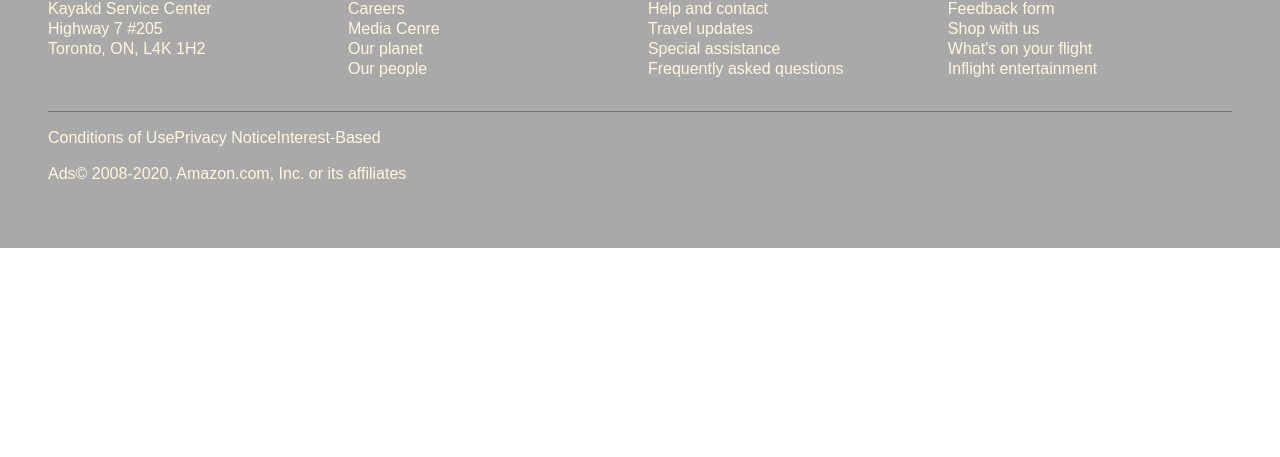
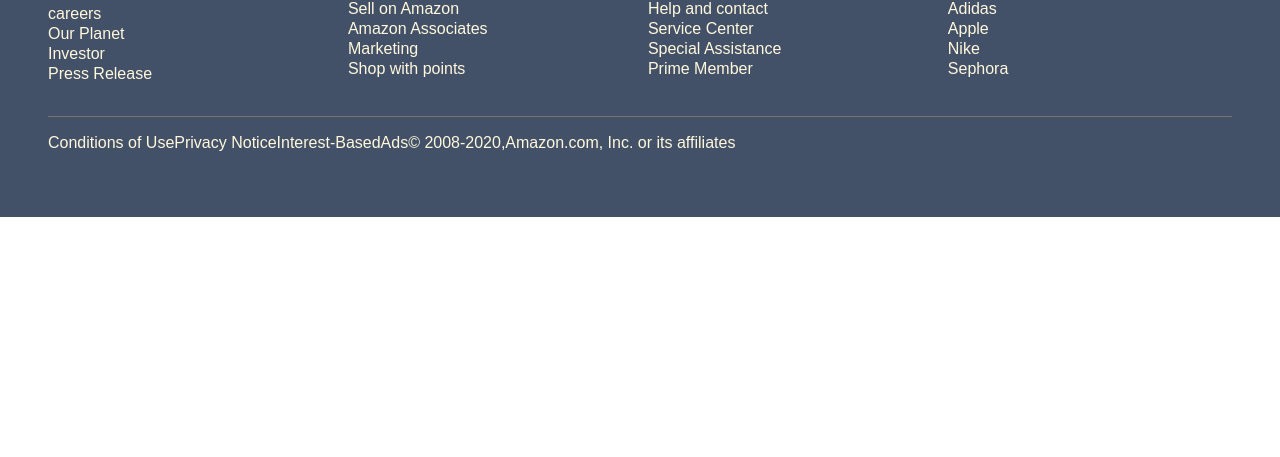
Before and after one commit to Saira-Web/template-amazon, a plain HTML site: page index.html in a window 1280 px wide. Shown: the part 343-800 px from the top of the page. Drawn offline with Linux system fonts and the light colour scheme.

Commit message:
footer background colour changed

```diff
--- a/css/default.css
+++ b/css/default.css
@@ -3,9 +3,6 @@
     /* height: 100%; */
 }
 
-
-
-/*commmon classes */
 .flex{
     display: flex;
     justify-content: space-between;
@@ -119,6 +116,9 @@ button{
     width: 100%;
 }
 
+.sub-footer{
+    display: flex;
+}
  .item {
 
     border: none solid white;
@@ -155,7 +155,7 @@ button{
 /* Style for footer starts here */
 .footer{
     padding: 3em;
-    background-color: darkgray;
+    background-color:  rgb(67, 81, 104);
     color:cornsilk
 }
 .items{
--- a/index.html
+++ b/index.html
@@ -69,21 +69,22 @@
 
         <div class="flex horizontal-line">
             <section class="items">
-                <h3>Contact</h3>
+                <h2>Get to Know Us</h2>
                 <ul>
-                    <li>Kayakd Service Center </li>
-                    <li>Highway 7 #205</li>
-                    <li>Toronto, ON, L4K 1H2</li>
+                    <li>careers </li>
+                    <li>Our Planet</li>
+                    <li>Investor</li>
+                    <li>Press Release</li>
                 </ul>
             </section>
 
             <section class="items">
                 <h3>About Us</h3>
                 <ul>
-                    <li>Careers</li>
-                    <li>Media Cenre</li>
-                    <li>Our planet</li>
-                    <li>Our people</li>
+                    <li>Sell on Amazon</li>
+                    <li>Amazon Associates</li>
+                    <li>Marketing</li>
+                    <li>Shop with points</li>
                 </ul>
             </section>
 
@@ -91,25 +92,26 @@
                 <h3>Help</h3>
                 <ul>
                     <li>Help and contact</li>
-                    <li>Travel updates</li>
-                    <li>Special assistance</li>
-                    <li>Frequently asked questions</li>
+                    <li>Service Center</li>
+                    <li>Special Assistance</li>
+                    <li>Prime Member</li>
                 </ul>
             </section>
 
             <section class="items">
-                <h3>Experience</h3>
+                <h3>Our Partnes</h3>
                     <ul>
-                        <li>Feedback form</li>
-                        <li>Shop with us</li>
-                        <li>What's on your flight </li>
-                        <li>Inflight entertainment</li>
+                        <li>Adidas</li>
+                        <li>Apple</li>
+                        <li>Nike</li>
+                        <li>Sephora</li>
                     </ul>
             </section>
         </div>
         <div class="sub-footer">
         <p>Conditions of UsePrivacy NoticeInterest-Based</p>
-           <p> Ads© 2008-2020, Amazon.com, Inc. or its affiliates</p>
+           <p> Ads© 2008-2020,</p>
+              <p> Amazon.com, Inc. or its affiliates</p>
         </div>
     </div>
 
```
